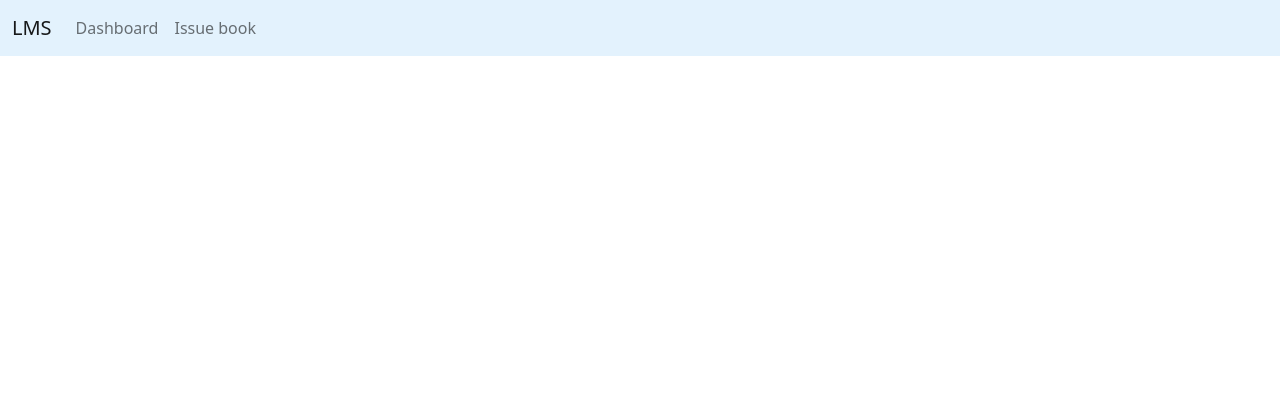
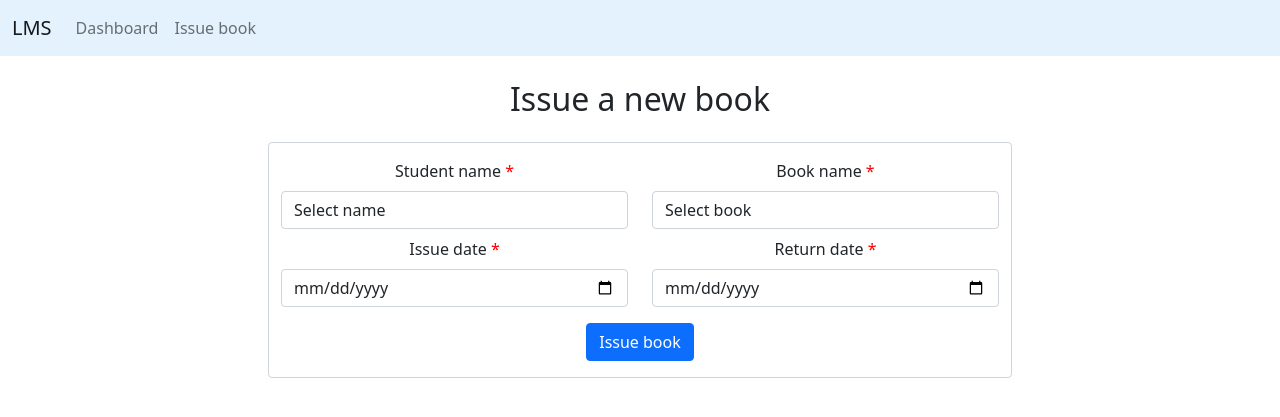
Before and after one commit to shah-crypto/Library-Management-System, a PHP site: page /issue_book.php in a window 1280 px wide. Shown: the top 417 px of the page. Run offline with PHP 8.4, Linux system fonts and the light colour scheme; tables that the repository leaves empty or names only in its code hold one stand-in row (values such as "Sample post"); some libraries are stand-ins or nearby versions.

Commit message:
Complete issue book page

```diff
--- a/issue_book.php
+++ b/issue_book.php
@@ -2,3 +2,117 @@
 include('meta.php');
 include('admin_header.php');
 ?>
+
+<title>Issue new book</title>
+
+<style>
+    .issue-table {
+        width: 60vw;
+    }
+
+    .btn-class {
+        text-align: center;
+    }
+</style>
+
+<?php
+$conn = mysqli_connect("localhost", "root", "", "bluepen_lms");
+
+$issueSucc = false;
+if (isset($_POST['issue'])) {
+    $sname = $_POST['stu-name'];
+    $bname = $_POST['book-name'];
+    $idate = $_POST['idate'];
+    $tempdate1 = str_replace('/', '-', $idate);
+    $newidate = date('Y-m-d', strtotime($tempdate1));
+
+    $rdate = $_POST['rdate'];
+    $tempdate2 = str_replace('/', '-', $rdate);
+    $newrdate = date('Y-m-d', strtotime($tempdate2));
+
+    // echo $sname." ".$bname." ".$newidate." ".$newrdate;
+
+    $query1 = "INSERT INTO `snb` (`id`, `sid`, `bid`, `issue_date`, `return_date`, `fine`) VALUES (NULL, '$sname', '$bname', '$newidate', '$newrdate', '0')";
+    $result1 = mysqli_query($conn, $query1);
+    if ($result1) {
+        $issueSucc = true;
+    }
+}
+?>
+
+<body>
+    <?php
+    if ($issueSucc) {
+        echo "<div class='alert alert-success alert-dismissible fade show text-center' role='alert'>
+            Book issued successfully! <a href='admin_home.php'>Return home</a>
+            <button type='button' class='btn-close' data-bs-dismiss='alert' aria-label='Close'></button>
+        </div>";
+    }
+    ?>
+
+    <div class="container my-4 issue-table text-center">
+        <div class="mt-4 header-div">
+            <h2>Issue a new book</h2>
+        </div>
+        <form action="issue_book.php" method="POST" class="form-control my-4 py-3">
+            <div class="row">
+                <div class="col-sm-6">
+                    <label for="stu-name" class="form-label">Student name <span style="color: red;">*</span></label>
+                    <select name="stu-name" class="form-control" id="stu-name" required>
+                        <option value="">Select name</option>
+                        <?php
+                        $query2 = "SELECT * FROM `student`";
+                        $result2 = mysqli_query($conn, $query2);
+                        while ($row2 = mysqli_fetch_assoc($result2)) {
+                            $sid = $row2['sid'];
+                            $sname = $row2['sname'];
+                        ?>
+                            <option value=<?php echo $sid; ?>><?php echo $sname; ?></option>
+                        <?php
+                        }
+                        ?>
+                    </select>
+                    <!-- <input type="text" class="form-control" name="sname" id="sname" required> -->
+                </div>
+
+                <div class="col-sm-6">
+                    <label for="book-name" class="form-label">Book name <span style="color: red;">*</span></label>
+                    <select name="book-name" class="form-control" id="book-name" required>
+                        <option value="">Select book</option>
+                        <?php
+                        $query3 = "SELECT * FROM `book`";
+                        $result3 = mysqli_query($conn, $query3);
+                        while ($row3 = mysqli_fetch_assoc($result3)) {
+                            $bid = $row3['bid'];
+                            $bname = $row3['bname'];
+                        ?>
+                            <option value=<?php echo $bid; ?>><?php echo $bname; ?></option>
+                        <?php
+                        }
+                        ?>
+                    </select>
+                    <!-- <input type="text" class="form-control" name="bname" id="bname" required> -->
+                </div>
+            </div>
+
+            <div class="row mt-2">
+                <div class="col-sm-6">
+                    <label for="idate" class="form-label">Issue date <span style="color: red;">*</span></label>
+                    <input type="date" class="form-control" name="idate" id="idate" required>
+                </div>
+                <div class="col-sm-6">
+                    <label for="rdate" class="form-label">Return date <span style="color: red;">*</span></label>
+                    <input type="date" class="form-control" name="rdate" id="rdate" required>
+                </div>
+            </div>
+
+            <div class="btn-class mt-3">
+                <input type="submit" class="btn btn-primary" name="issue" value="Issue book">
+            </div>
+
+        </form>
+
+    </div>
+</body>
+
+<!-- INSERT INTO `snb` (`id`, `sid`, `bid`, `issue_date`, `return_date`, `fine`) VALUES (NULL, '1', '8', '2021-09-21', '2021-10-13', '0') -->
```
